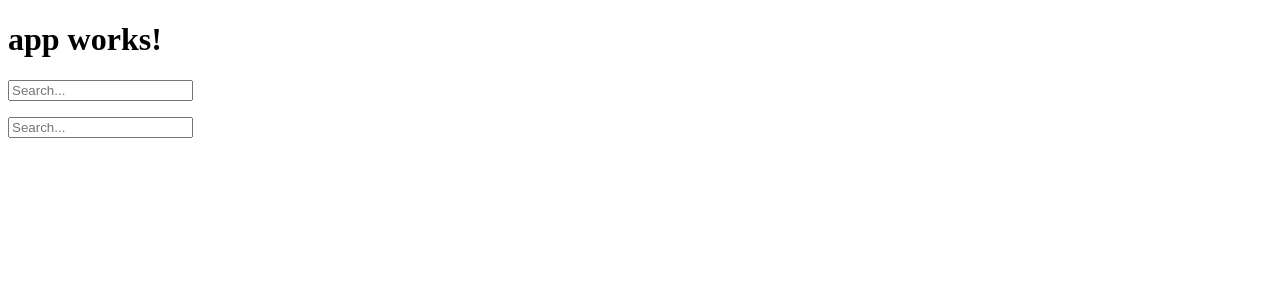
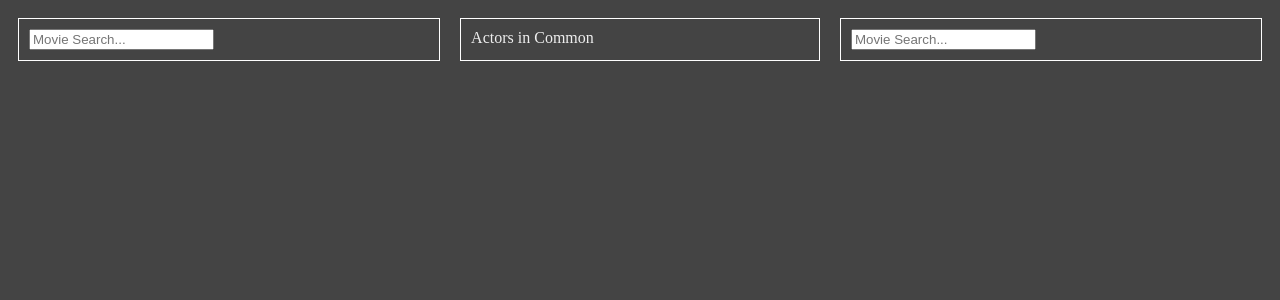
Before and after one commit to TravisTX/actor-connections, an Angular app: page / in a window 1280 px wide. Shown: the top 300 px of the page. Built offline with nearby package versions, Linux system fonts and the light colour scheme.

Commit message:
movie selector component

```diff
--- a/src/app/app.component.html
+++ b/src/app/app.component.html
@@ -1,22 +1,14 @@
-<h1>
-  {{title}}
-</h1>
 
-<input type="text" [(ngModel)]="movieSearchA" (change)="searchChange('a', $event)" placeholder="Search..." />
-<div *ngIf="movieResultsA">
-  <ul>
-    <li *ngFor="let movie of movieResultsA">
-      {{ movie.title }}
-    </li>
-  </ul>
+<div class="comparison">
+  <div class="colA">
+    <movie-selector (onSelected)="movieA = $event"></movie-selector>
+    {{movieA | json}}
+  </div>
+  <div class="colB">
+    Actors in Common
+  </div>
+  <div class="colC">
+    <movie-selector (onSelected)="movieB = $event"></movie-selector>
+    {{movieB | json}}
+  </div>
 </div>
-
-
-<input type="text" [(ngModel)]="movieSearchB" (change)="searchChange('b', $event)" placeholder="Search..." />
-<div *ngIf="movieResultsB">
-  <ul>
-    <li *ngFor="let movie of movieResultsB">
-      {{ movie.title }}
-    </li>
-  </ul>
-</div>
--- a/src/app/app.component.ts
+++ b/src/app/app.component.ts
@@ -1,5 +1,6 @@
 import { Component, OnInit } from '@angular/core';
 import { MoviedbService } from './moviedb.service';
+import { MovieSelectorComponent } from './movie-selector/movie-selector.component';
 
 @Component({
   selector: 'app-root',
@@ -8,22 +9,11 @@ import { MoviedbService } from './moviedb.service';
 })
 export class AppComponent implements OnInit {
   constructor(private moviedbService: MoviedbService) { }
-  title = 'app works!';
-  movie = undefined;
-  movieResultsA = [];
-  movieResultsB = [];
+  movieA = undefined;
+  movieB = undefined;
 
   ngOnInit(): void {
   }
 
-  searchChange(movieSlot, event): void {
-    var target = (movieSlot === 'a') ? this.movieResultsA : this.movieResultsB;
-    this.moviedbService.searchForMovie(event.target.value).subscribe(
-      data => {
-        target.length = 0;
-        target.push(...data.json().results);
-      }
-    )
-  }
 
 }
--- a/src/app/app.module.ts
+++ b/src/app/app.module.ts
@@ -5,10 +5,12 @@ import { HttpModule } from '@angular/http';
 
 import { AppComponent } from './app.component';
 import { MoviedbService } from './moviedb.service';
+import { MovieSelectorComponent } from './movie-selector/movie-selector.component';
 
 @NgModule({
   declarations: [
-    AppComponent
+    AppComponent,
+    MovieSelectorComponent
   ],
   imports: [
     BrowserModule,
--- /dev/null
+++ b/src/app/movie-selector/movie-selector.component.html
@@ -0,0 +1,14 @@
+<div>
+  <input type="text" [(ngModel)]="movieSearch" (ngModelChange)="searchChange($event)" placeholder="Movie Search..." />
+  <div *ngIf="searchResults.length > 0" class="auto-complete-results">
+    <ul>
+      <li *ngFor="let movie of searchResults" (click)="selectMovie(movie)">
+        {{ movie.title }}
+      </li>
+    </ul>
+  </div>
+
+  <div *ngIf="movie">
+    {{movie.title}}
+  </div>
+</div>
--- /dev/null
+++ b/src/app/movie-selector/movie-selector.component.ts
@@ -0,0 +1,34 @@
+import { Component, EventEmitter, Input, Output, OnInit } from '@angular/core';
+import { MoviedbService } from '../moviedb.service';
+
+@Component({
+  selector: 'movie-selector',
+  templateUrl: './movie-selector.component.html',
+  styleUrls: ['./movie-selector.component.css']
+})
+export class MovieSelectorComponent implements OnInit {
+
+  constructor(private moviedbService: MoviedbService) { }
+  @Input()
+  movie = undefined;
+  @Output()
+  onSelected = new EventEmitter<boolean>();
+  searchResults = [];
+
+  ngOnInit() {
+  }
+
+  searchChange(event): void {
+    this.moviedbService.searchForMovie(event).subscribe(
+      data => {
+        this.searchResults = data.json().results;
+      }
+    )
+  }
+
+  selectMovie(movie): void {
+    this.movie = movie;
+    this.searchResults.length = 0;
+    this.onSelected.emit(this.movie);
+  }
+}
--- a/src/styles.css
+++ b/src/styles.css
@@ -1 +1,38 @@
 /* You can add global styles to this file, and also import other style files */
+body {
+    background-color: #444;
+    color: #eee;
+}
+
+ul, ol, li {
+    margin: 0;
+    padding: 0;
+    list-style-type: none;
+}
+
+.comparison {
+    display: flex;
+}
+
+.comparison > div {
+    flex-grow: 1;
+    padding: 10px;
+    margin: 10px;
+    border: 1px solid white;
+}
+
+.auto-complete-results {
+    position: fixed;
+    width: 200px;
+    background-color: #555;
+}
+
+.auto-complete-results li {
+    padding: 5px;
+    cursor: pointer;
+    overflow-x: hidden;
+}
+
+.auto-complete-results li:hover {
+    background-color: #666;
+}
```
Also changed, not shown: src/app/movie-selector/movie-selector.component.css (added), 1 other file (tests, documents, lock files or other folders).
